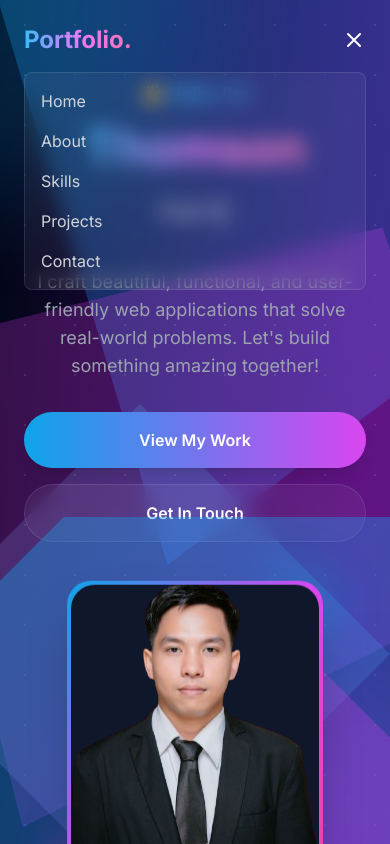
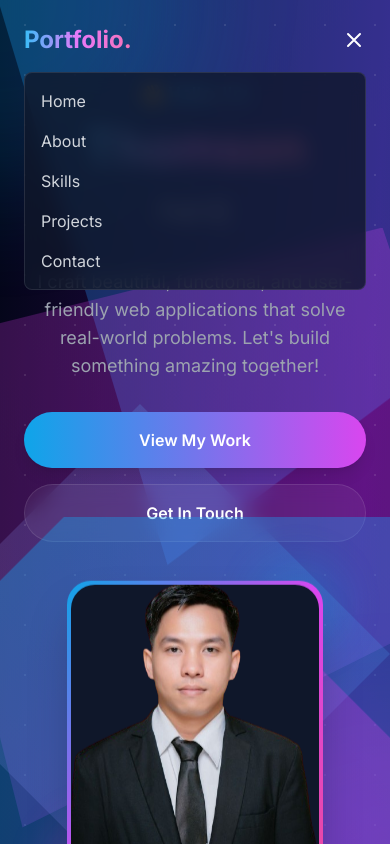
Before and after one commit to ThomsonSimbolon/my-portofolio-v2, a Next.js app: page / in a window 390 px wide. Both pictures are taken after a click on the button 354 px from the left and 40 px from the top of the page. Shown: the top 844 px of the page. Built offline with nearby package versions, Linux system fonts and the light colour scheme.

Commit message:
Add global.css dan perbaikan Navbar

```diff
--- a/app/globals.css
+++ b/app/globals.css
@@ -49,6 +49,13 @@
   border: 1px solid rgba(255, 255, 255, 0.1);
 }
 
+/* Glassmorphism effect - dark variant for mobile menu */
+.glass-dark {
+  background: rgba(15, 23, 42, 0.8);
+  backdrop-filter: blur(10px);
+  border: 1px solid rgba(255, 255, 255, 0.1);
+}
+
 /* Gradient text */
 .gradient-text {
   @apply bg-gradient-to-r from-primary-400 via-accent-400 to-pink-400 bg-clip-text text-transparent;
--- a/components/Navbar.tsx
+++ b/components/Navbar.tsx
@@ -34,10 +34,10 @@ export default function Navbar() {
 
   return (
     <nav
-      className={`fixed top-0 left-0 right-0 z-50 transition-all duration-300 ${
+      className={`fixed top-0 left-0 right-0 z-50 transition-all duration-300 border-b ${
         isScrolled
-          ? "glass shadow-lg py-4"
-          : "bg-transparent py-6"
+          ? "glass shadow-lg py-4 border-white/10"
+          : "bg-transparent py-6 border-transparent"
       }`}
     >
       <div className="container mx-auto px-6 flex items-center justify-between">
@@ -97,7 +97,7 @@ export default function Navbar() {
 
       {/* Mobile Menu */}
       {isMobileMenuOpen && (
-        <div className="md:hidden glass mt-4 mx-6 rounded-lg p-4 animate-fade-in">
+        <div className="md:hidden glass-dark mt-4 mx-6 rounded-lg p-4 animate-fade-in">
           <div className="flex flex-col gap-4">
             {navLinks.map((link) => (
               <a
```
